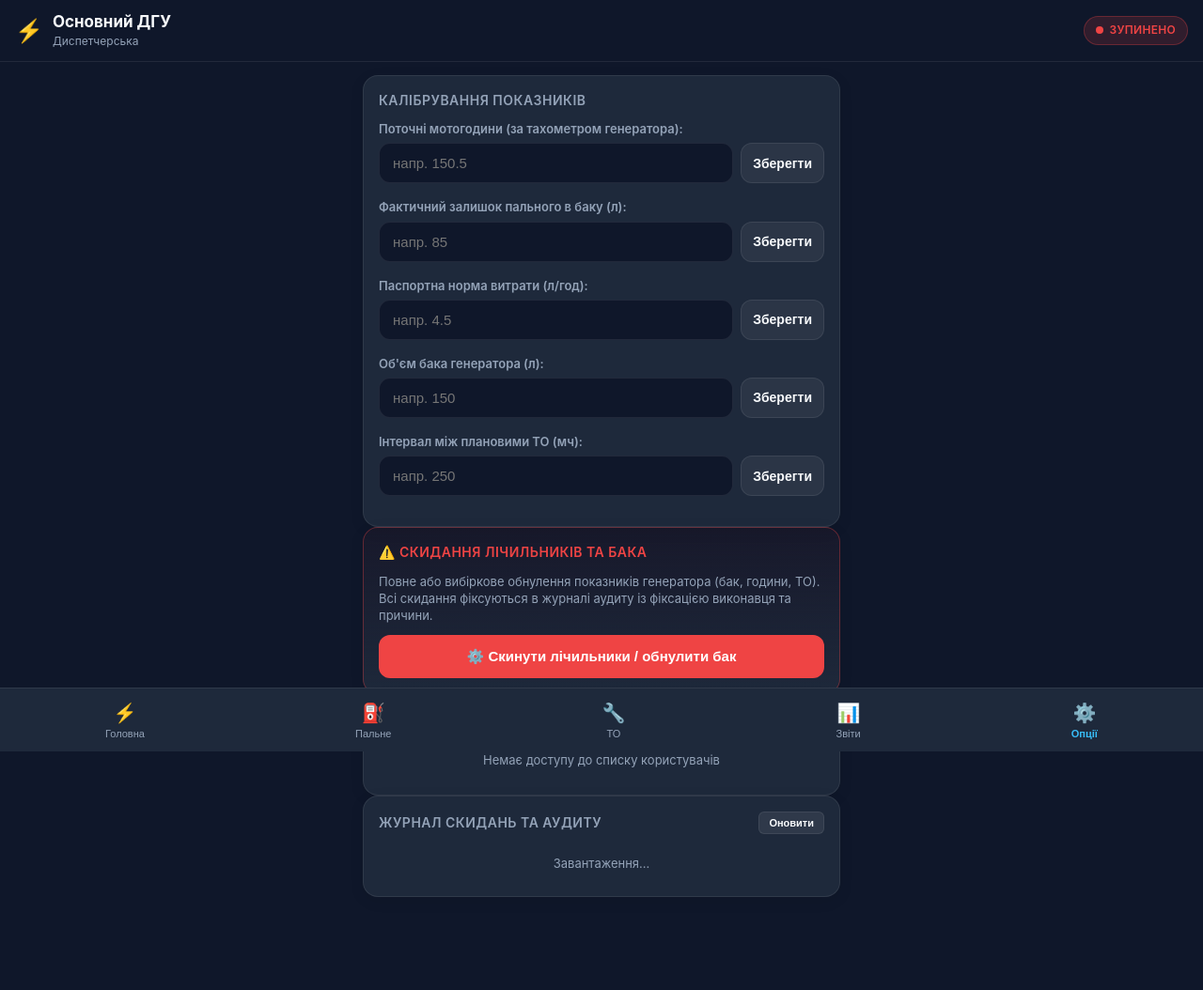
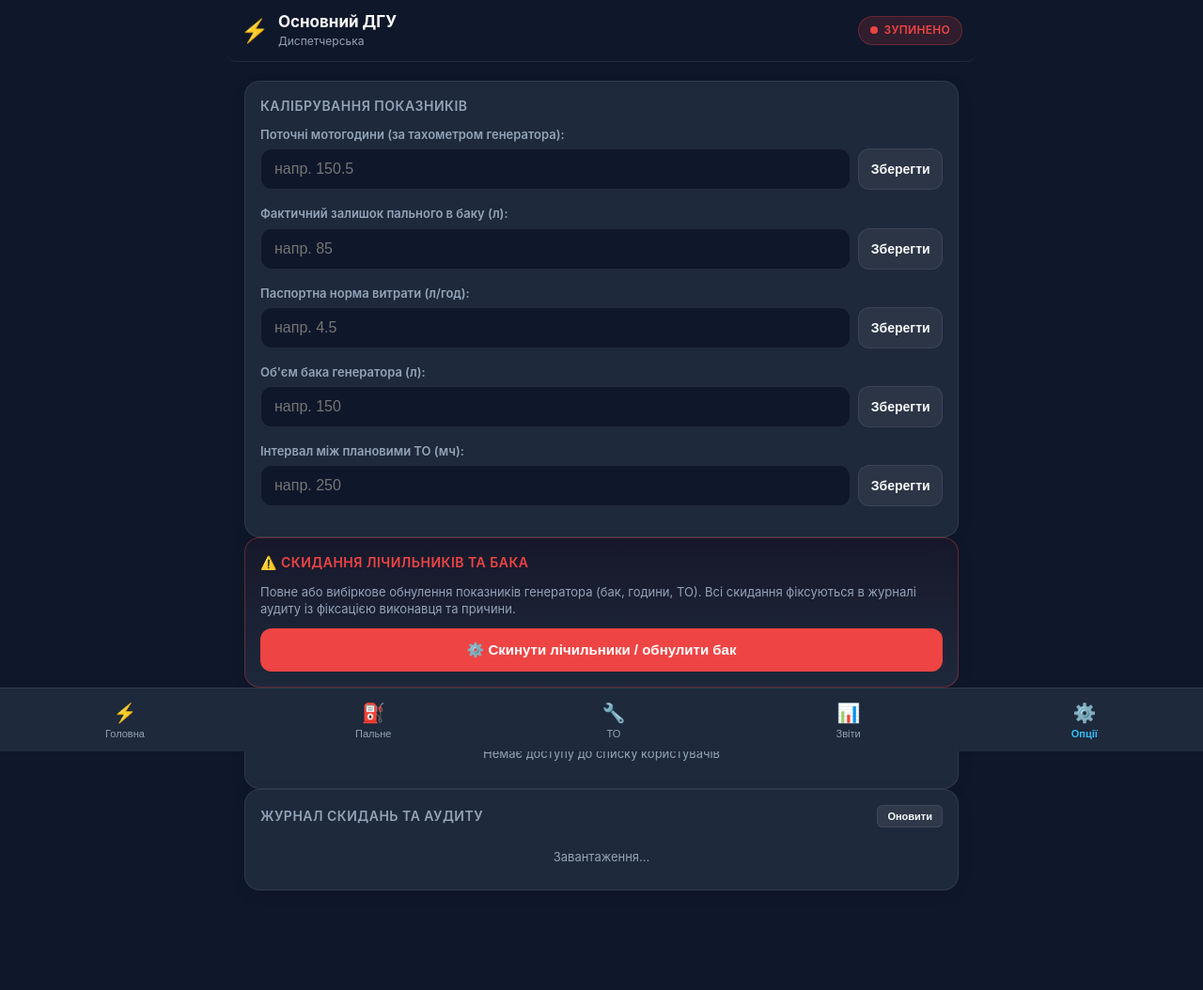
Before and after one commit to JhonDoelMe/MTservice, a FastAPI app: page / in a window 1280 px wide, after a click that opens the changed part. Shown: the whole page at 94% size. After the commit the page ends 948 px from the top, so only its background shows below. Run offline with FastAPI, Linux system fonts and the light colour scheme; data that the repository does not hold is empty; some libraries are stand-ins or nearby versions.

Commit message:
feat: responsive design, input focus accessibility, and numeric sanitization

```diff
--- a/webapp/static/css/components.css
+++ b/webapp/static/css/components.css
@@ -75,9 +75,11 @@
   border-radius: var(--radius-md);
   padding: 12px 14px;
   color: var(--text-color);
-  font-size: 15px;
+  font-size: 16px;
   outline: none;
   transition: border-color 0.15s ease;
+  user-select: text !important;
+  -webkit-user-select: text !important;
 }
 
 .form-input:focus, .form-textarea:focus, .form-select:focus {
--- a/webapp/static/css/style.css
+++ b/webapp/static/css/style.css
@@ -24,7 +24,6 @@
   margin: 0;
   padding: 0;
   -webkit-tap-highlight-color: transparent;
-  user-select: none;
 }
 
 body {
@@ -35,6 +34,15 @@ body {
   line-height: 1.4;
   padding-bottom: 85px;
   overflow-x: hidden;
+  user-select: none;
+  -webkit-user-select: none;
+  -webkit-text-size-adjust: 100%;
+}
+
+input, textarea, select {
+  user-select: text !important;
+  -webkit-user-select: text !important;
+  font-size: 16px !important;
 }
 
 /* Header */
@@ -364,3 +372,41 @@ body {
 .nav-icon {
   font-size: 20px;
 }
+
+/* Responsive screen adaptation */
+@media (min-width: 600px) {
+  .container {
+    max-width: 640px;
+  }
+}
+
+@media (min-width: 900px) {
+  .container {
+    max-width: 800px;
+    padding: 20px;
+  }
+  .app-header {
+    max-width: 800px;
+    margin: 0 auto;
+    border-radius: var(--radius-md);
+  }
+  .nav-bar {
+    max-width: 800px;
+    left: 50%;
+    transform: translateX(-50%);
+    border-radius: var(--radius-md) var(--radius-md) 0 0;
+  }
+}
+
+@media (max-width: 360px) {
+  .container {
+    padding: 10px 12px;
+    gap: 10px;
+  }
+  .metrics-val {
+    font-size: 16px;
+  }
+  .timer-display {
+    font-size: 38px;
+  }
+}
--- a/webapp/static/js/app.js
+++ b/webapp/static/js/app.js
@@ -24,6 +24,18 @@ function haptic(type = "light") {
   } else {
     tg.HapticFeedback.impactOccurred(type);
   }
+}
+
+// Numeric input sanitization (blocks letters and symbols, normalizes commas to dots)
+function sanitizeNumeric(el) {
+  if (!el) return;
+  let val = el.value.replace(/,/g, ".");
+  val = val.replace(/[^0-9.]/g, "");
+  const parts = val.split(".");
+  if (parts.length > 2) {
+    val = parts[0] + "." + parts.slice(1).join("");
+  }
+  el.value = val;
 }
 
 // Fetch helper with Telegram initData
--- a/webapp/templates/index.html
+++ b/webapp/templates/index.html
@@ -306,7 +306,7 @@
         <div class="form-group">
           <label class="form-label">Поточні мотогодини (за тахометром генератора):</label>
           <div style="display: flex; gap: 8px;">
-            <input type="number" step="0.1" id="calibHoursInput" class="form-input" placeholder="напр. 150.5">
+            <input type="text" inputmode="decimal" id="calibHoursInput" class="form-input" placeholder="напр. 150.5" oninput="sanitizeNumeric(this)">
             <button class="btn-secondary" style="width: 100px;" onclick="saveCalibHours()">Зберегти</button>
           </div>
         </div>
@@ -314,7 +314,7 @@
         <div class="form-group">
           <label class="form-label">Фактичний залишок пального в баку (л):</label>
           <div style="display: flex; gap: 8px;">
-            <input type="number" step="1" id="calibFuelInput" class="form-input" placeholder="напр. 85">
+            <input type="text" inputmode="decimal" id="calibFuelInput" class="form-input" placeholder="напр. 85" oninput="sanitizeNumeric(this)">
             <button class="btn-secondary" style="width: 100px;" onclick="saveCalibFuel()">Зберегти</button>
           </div>
         </div>
@@ -322,7 +322,7 @@
         <div class="form-group">
           <label class="form-label">Паспортна норма витрати (л/год):</label>
           <div style="display: flex; gap: 8px;">
-            <input type="number" step="0.1" id="calibRateInput" class="form-input" placeholder="напр. 4.5">
+            <input type="text" inputmode="decimal" id="calibRateInput" class="form-input" placeholder="напр. 4.5" oninput="sanitizeNumeric(this)">
             <button class="btn-secondary" style="width: 100px;" onclick="saveCalibRate()">Зберегти</button>
           </div>
         </div>
@@ -330,7 +330,7 @@
         <div class="form-group">
           <label class="form-label">Об'єм бака генератора (л):</label>
           <div style="display: flex; gap: 8px;">
-            <input type="number" step="1" id="calibTankInput" class="form-input" placeholder="напр. 150">
+            <input type="text" inputmode="decimal" id="calibTankInput" class="form-input" placeholder="напр. 150" oninput="sanitizeNumeric(this)">
             <button class="btn-secondary" style="width: 100px;" onclick="saveCalibTank()">Зберегти</button>
           </div>
         </div>
@@ -338,7 +338,7 @@
         <div class="form-group">
           <label class="form-label">Інтервал між плановими ТО (мч):</label>
           <div style="display: flex; gap: 8px;">
-            <input type="number" step="10" id="calibIntervalInput" class="form-input" placeholder="напр. 250">
+            <input type="text" inputmode="decimal" id="calibIntervalInput" class="form-input" placeholder="напр. 250" oninput="sanitizeNumeric(this)">
             <button class="btn-secondary" style="width: 100px;" onclick="saveCalibInterval()">Зберегти</button>
           </div>
         </div>
@@ -444,12 +444,12 @@
 
       <div class="form-group">
         <label class="form-label">Об'єм пального (літрів):</label>
-        <input type="number" step="0.5" id="refuelAmountInput" class="form-input" placeholder="наприклад: 50">
+        <input type="text" inputmode="decimal" id="refuelAmountInput" class="form-input" placeholder="наприклад: 50" oninput="sanitizeNumeric(this)">
       </div>
 
       <div class="form-group">
         <label class="form-label">Вартість заправки (₴, необов'язково):</label>
-        <input type="number" step="1" id="refuelCostInput" class="form-input" placeholder="наприклад: 2800">
+        <input type="text" inputmode="decimal" id="refuelCostInput" class="form-input" placeholder="наприклад: 2800" oninput="sanitizeNumeric(this)">
       </div>
 
       <div class="form-group">
@@ -483,7 +483,7 @@
 
       <div class="form-group">
         <label class="form-label">Вартість робіт та матеріалів (₴, необов'язково):</label>
-        <input type="number" step="1" id="maintCostInput" class="form-input" placeholder="наприклад: 4500">
+        <input type="text" inputmode="decimal" id="maintCostInput" class="form-input" placeholder="наприклад: 4500" oninput="sanitizeNumeric(this)">
       </div>
 
       <button class="btn-primary" onclick="submitMaintenance()">
@@ -523,7 +523,7 @@
 
       <div class="form-group">
         <label class="form-label">Вартість робіт та матеріалів (₴, необов'язково):</label>
-        <input type="number" step="1" id="interMaintCostInput" class="form-input" placeholder="наприклад: 650">
+        <input type="text" inputmode="decimal" id="interMaintCostInput" class="form-input" placeholder="наприклад: 650" oninput="sanitizeNumeric(this)">
       </div>
 
       <button class="btn-primary" onclick="submitIntermediateMaint()">
```
